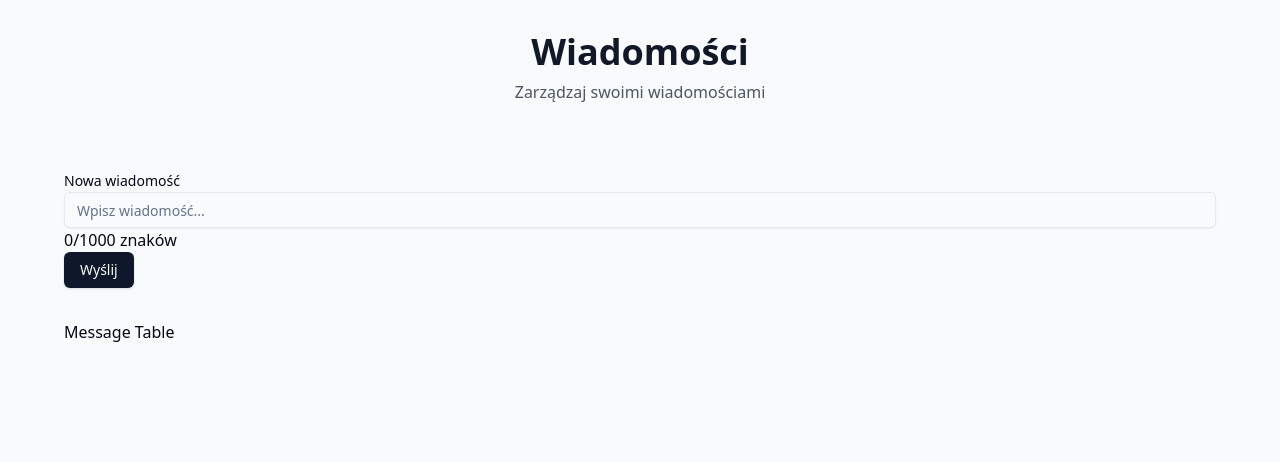
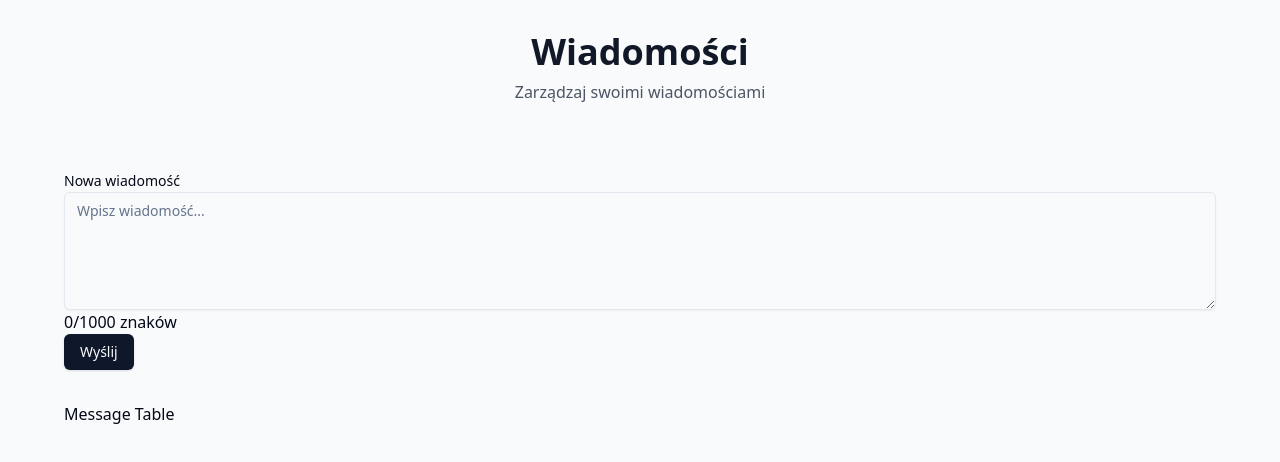
Before and after one commit to ovezthaking/BiznesPortTask, a Next.js app in the folder frontend/: page / in a window 1280 px wide. Shown: the top 462 px of the page. Built offline with nearby package versions, Linux system fonts and the light colour scheme; no server answers.

Commit message:
feat: replace Input with Textarea in MessageForm for improved message input

```diff
--- a/frontend/app/components/MessageForm.tsx
+++ b/frontend/app/components/MessageForm.tsx
@@ -4,8 +4,8 @@
 import { useCreateMessageMutation } from "../store/services/messagesApi"
 import { Button } from "@/components/ui/button"
 import { Label } from "@/components/ui/label"
-import { Input } from "@/components/ui/input"
 import { useState } from "react"
+import { Textarea } from "@/components/ui/textarea"
 
 
 export default function MessageForm() {
@@ -56,13 +56,13 @@
         <form action="post" onSubmit={handleSubmit}>
             <div>
                 <Label htmlFor="message">Nowa wiadomość</Label>
-                <Input
+                <Textarea
                     id="message"
-                    type="text"
                     placeholder="Wpisz wiadomość..."
                     value={content}
                     onChange={(e) => setContent(e.target.value)}
                     disabled={isLoading}
+                    rows={5}
                 />
                 <p>
                     {content.length}/1000 znaków
--- /dev/null
+++ b/frontend/components/ui/textarea.tsx
@@ -0,0 +1,22 @@
+import * as React from "react"
+
+import { cn } from "@/lib/utils"
+
+const Textarea = React.forwardRef<
+  HTMLTextAreaElement,
+  React.ComponentProps<"textarea">
+>(({ className, ...props }, ref) => {
+  return (
+    <textarea
+      className={cn(
+        "flex min-h-[60px] w-full rounded-md border border-input bg-transparent px-3 py-2 text-base shadow-sm placeholder:text-muted-foreground focus-visible:outline-none focus-visible:ring-1 focus-visible:ring-ring disabled:cursor-not-allowed disabled:opacity-50 md:text-sm",
+        className
+      )}
+      ref={ref}
+      {...props}
+    />
+  )
+})
+Textarea.displayName = "Textarea"
+
+export { Textarea }
```
